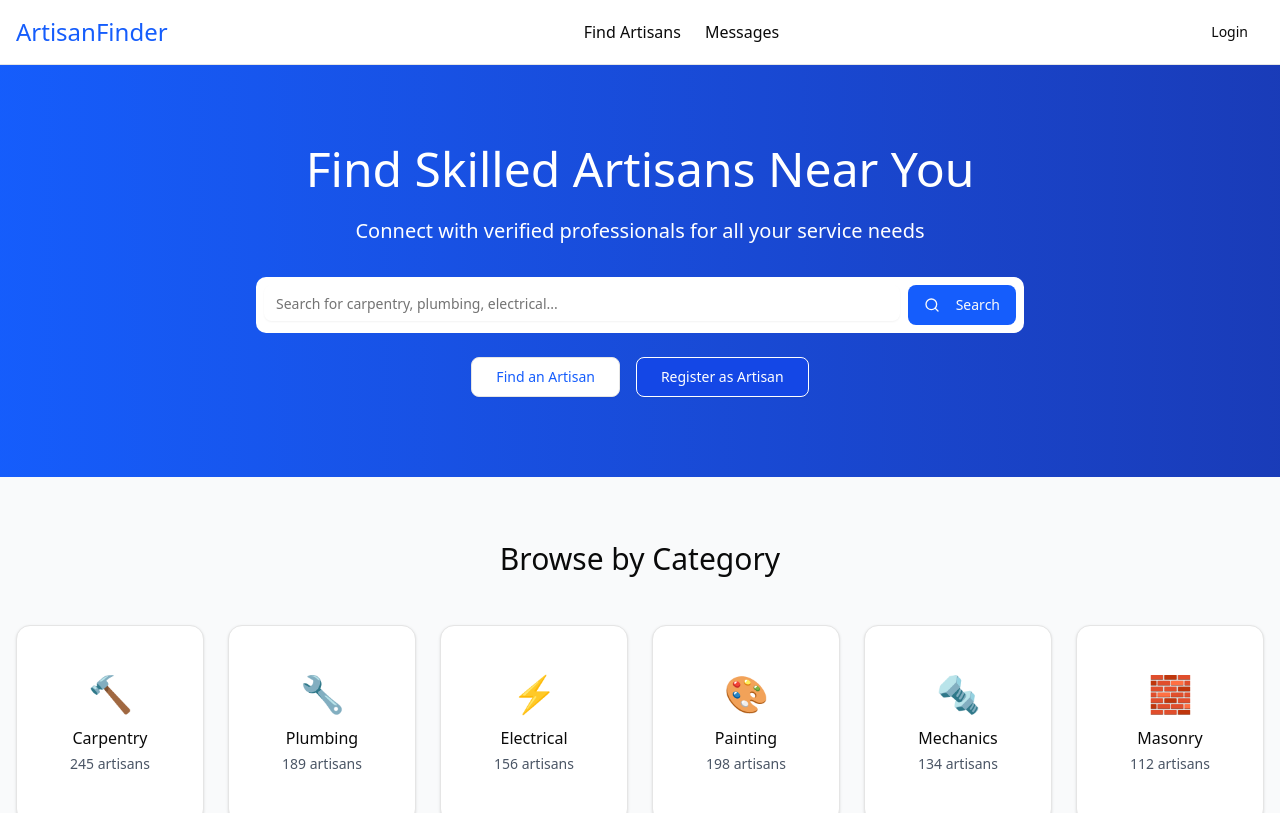
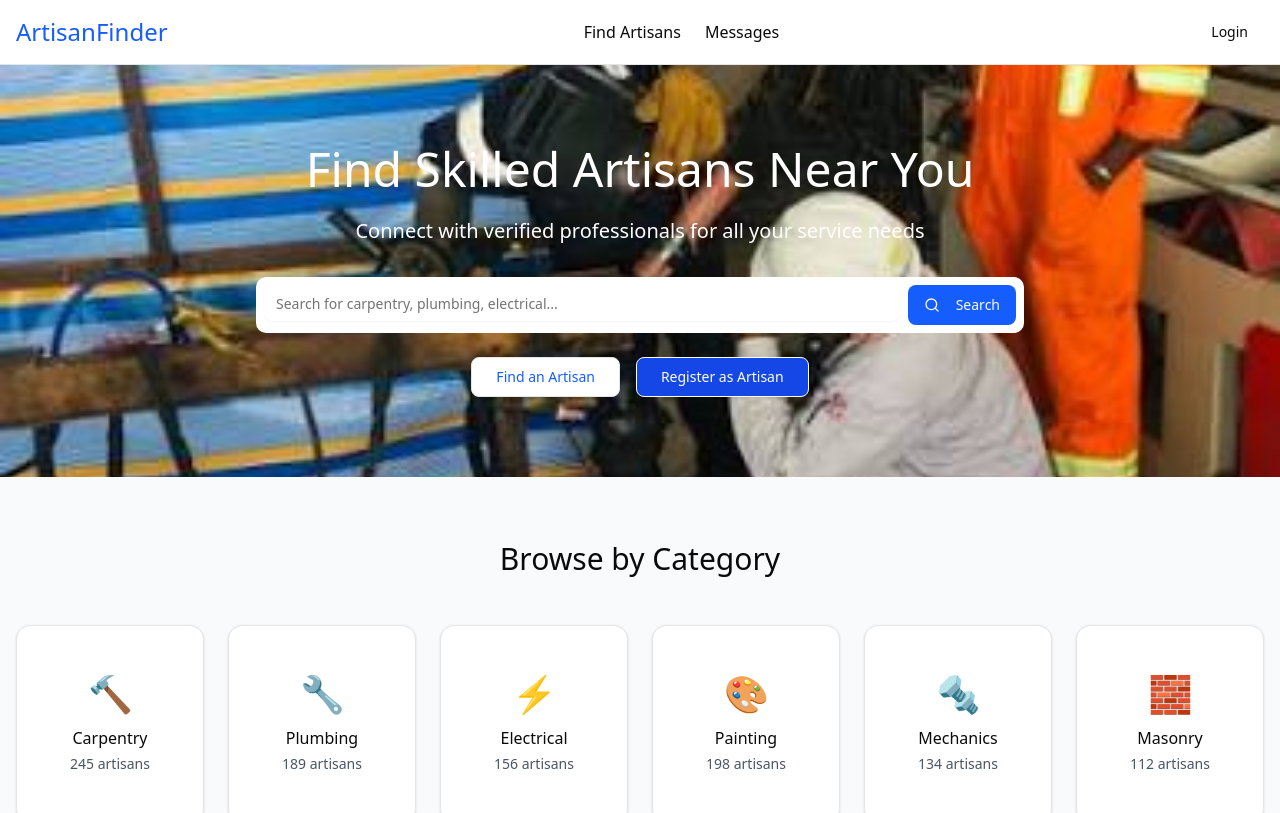
Before and after one commit to adenijimuiz/Artisan-Finder, a React (Vite) app in the folder client/: page / in a window 1280 px wide. Shown: the top 813 px of the page. Built offline with nearby package versions, Linux system fonts and the light colour scheme; no server answers.

Commit message:
Refactor code structure for improved readability and maintainability

```diff
--- a/client/index.html
+++ b/client/index.html
@@ -2,7 +2,7 @@
 <html lang="en">
   <head>
     <meta charset="UTF-8" />
-    <link rel="icon" type="image/svg+xml" href="/vite.svg" />
+    <link rel="icon" type="image/jpeg" href="/favicon2.jpg">
     <meta name="viewport" content="width=device-width, initial-scale=1.0" />
     <title>ARTISAN FINDER</title>
   </head>
--- a/client/src/pages/HomePage.tsx
+++ b/client/src/pages/HomePage.tsx
@@ -28,7 +28,8 @@ export const HomePage = () => {
   return (
     <div className="min-h-screen">
       {/* Hero Section */}
-      <div className="bg-linear-to-r from-blue-600 to-blue-800 text-white py-20">
+      {/* <div className="bg-linear-to-r from-blue-600 to-blue-800 text-white py-20"> */}
+        <div className=" bg-[url('@/assets/bg.jpg')] bg-cover bg-center bg-no-repeat text-white py-20">
         <div className="container mx-auto px-4">
           <div className="max-w-3xl mx-auto text-center">
             <h1 className="text-5xl mb-6">Find Skilled Artisans Near You</h1>
```
Also changed, not shown: client/public/favicon2.png (added), client/src/assets/bg.jpg (added).
